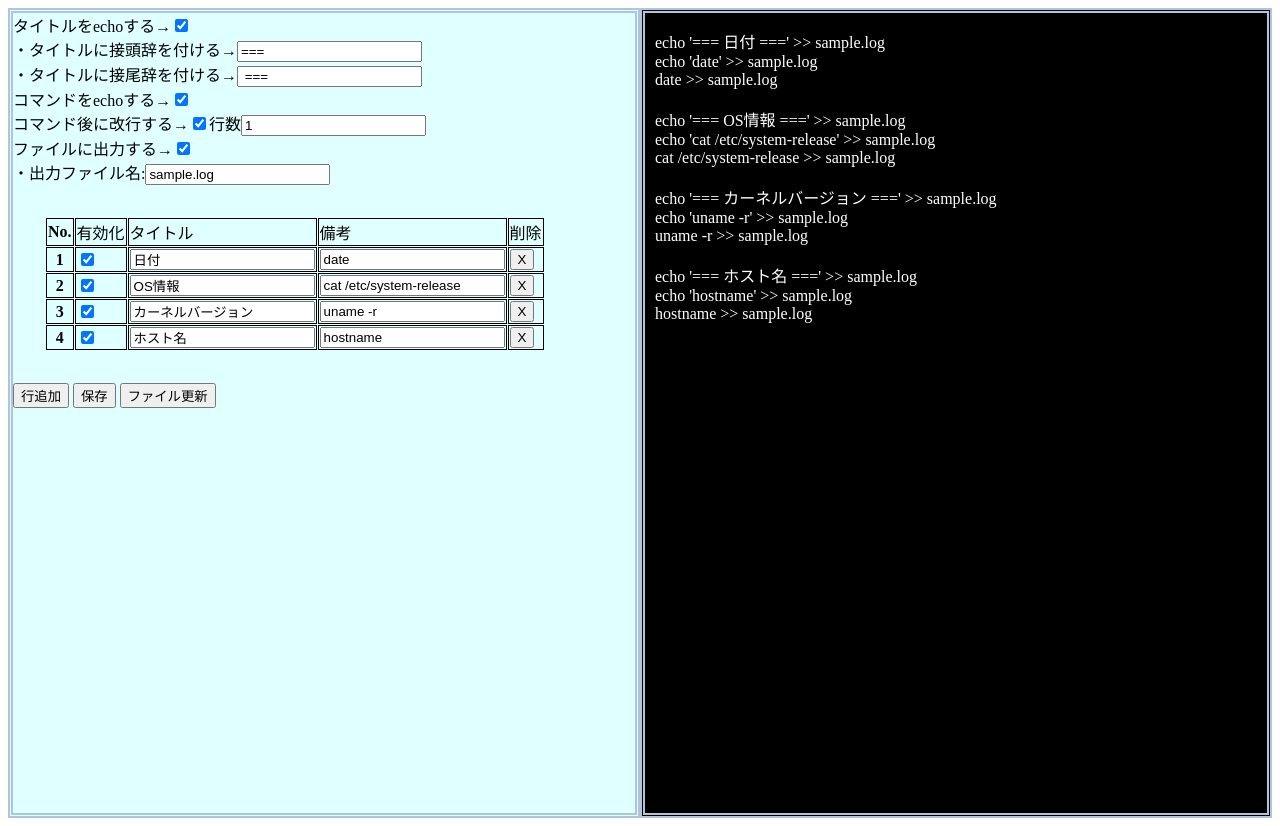
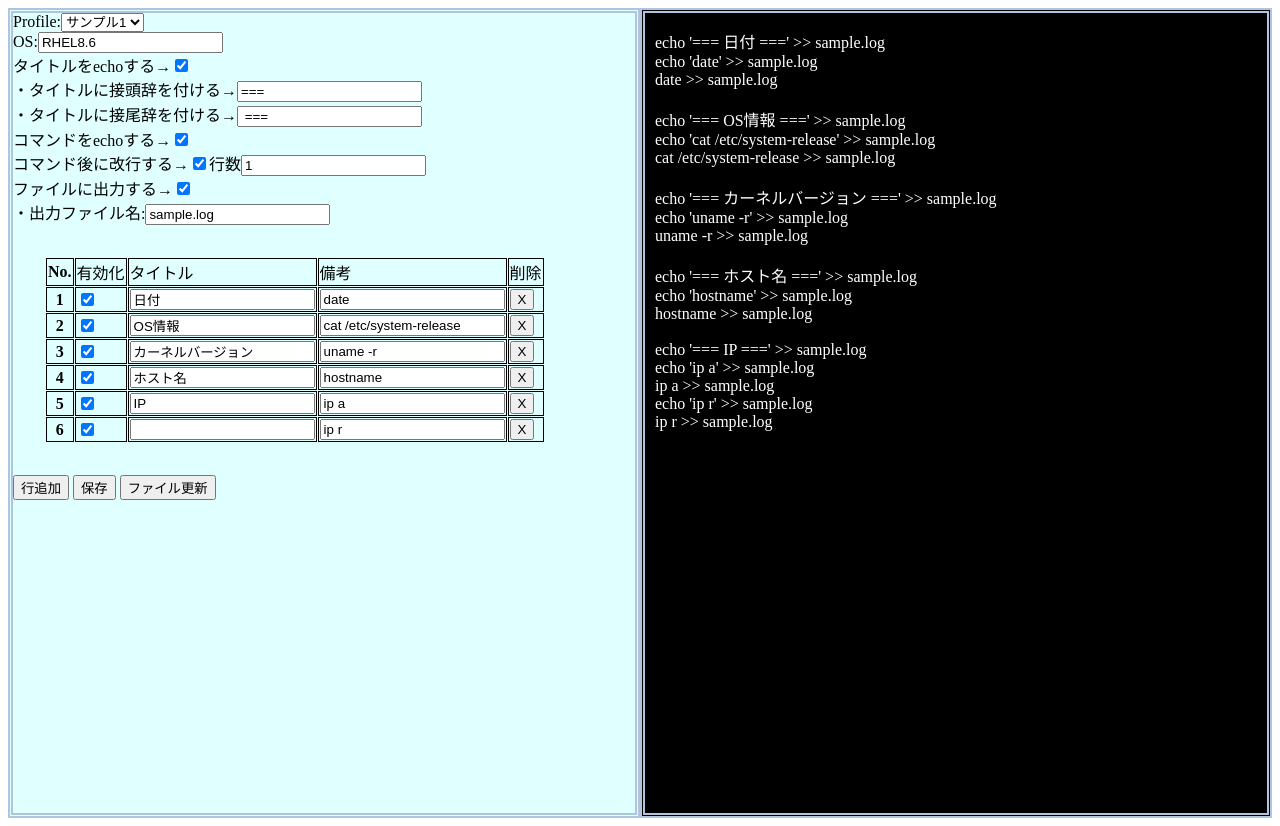
Before and after one commit to nkymriy/script_editor, a plain HTML site: page main.html in a window 1280 px wide. Drawn offline with Linux system fonts and the light colour scheme.

Commit message:
UPDATE Profile機能を追加

```diff
--- a/data.json
+++ b/data.json
@@ -1 +1 @@
-{"items":[{"os":"RHEL8.6","commands":[{"id":1,"enabled":true,"title":"日付","command":"date"},{"id":2,"enabled":true,"title":"OS情報","command":"cat /etc/system-release"},{"id":3,"enabled":true,"title":"カーネルバージョン","command":"uname -r"},{"id":4,"enabled":true,"title":"ホスト名","command":"hostname"}]}]}
+{"items":[{"profile":"サンプル1","os":"RHEL8.6","commands":[{"id":1,"enabled":true,"title":"日付","command":"date"},{"id":2,"enabled":true,"title":"OS情報","command":"cat /etc/system-release"},{"id":3,"enabled":true,"title":"カーネルバージョン","command":"uname -r"},{"id":4,"enabled":true,"title":"ホスト名","command":"hostname"},{"id":5,"enabled":true,"title":"IP","command":"ip a"},{"id":6,"enabled":true,"title":"","command":"ip r"}]},{"profile":"サンプル2","os":"EXAMPLE","commands":[{"id":1,"enabled":true,"title":"日付","command":"date"},{"id":2,"enabled":true,"title":"ログ表示","command":"cat /var/log/messages"}]}]}
--- a/js/script.js
+++ b/js/script.js
@@ -1,5 +1,6 @@
 const jsonFile = 'data.json';
 let jsonData = {};
+let selectProfile;
 
 $(window).on("load", function () {
 	readJson();
@@ -34,6 +35,8 @@ function initialize() {
 	$("input[data-command='delete']").off("click");
 	$("input[data-command='delete']").on("click", function () { deleteRow($(this)); });
 
+	$("#profile-list").off("change");
+	$("#profile-list").on("change", function () { changeProfile() });
 	update()
 }
 
@@ -56,7 +59,7 @@ function updateConsole() {
 		let isOutputFile = $("#is-output-file").is(":checked");
 		let row = $(this).data();
 		// タイトルecho
-		if(row.title && $("#is-echo-title").is(":checked")){
+		if (row.title && $("#is-echo-title").is(":checked")) {
 			command += `echo '${$("#echo-title-before").val()}${row.title}${$("#echo-title-after").val()}'`
 			// ファイル出力
 			if (isOutputFile) {
@@ -66,7 +69,7 @@ function updateConsole() {
 		}
 
 		// コマンドecho
-		if(row.command && $("#is-echo-command").is(":checked")){
+		if (row.command && $("#is-echo-command").is(":checked")) {
 			command += `echo '${row.command}'`
 			// ファイル出力
 			if (isOutputFile) {
@@ -76,17 +79,18 @@ function updateConsole() {
 		}
 
 		// コマンド取得
-		command += $(this).find("[data-type='command']").val();
-
-		// ファイル出力
-		if (isOutputFile) {
-			command += " >> " + output_file;
+		if (row.command) {
+			command += $(this).find("[data-type='command']").val();
+			// ファイル出力
+			if (isOutputFile) {
+				command += " >> " + output_file;
+			}
 		}
 
 		// 最終行の場合に改行 or 次行にタイトルが入力されている場合に改行
-		let nextRow = $(`[data-id='${row.id +1}']`).data();
-		if(!nextRow || nextRow && nextRow.title != ""){
-			if($("#is-after-newline").is(":checked")){
+		let nextRow = $(`[data-id='${row.id + 1}']`).data();
+		if (!nextRow || nextRow && nextRow.title != "") {
+			if ($("#is-after-newline").is(":checked")) {
 				command += `<br>`.repeat($("#after-newline-count").val());
 			}
 		}
@@ -130,7 +134,7 @@ function saveJson() {
 	let jsonItem = tableToDict();
 	console.log(jsonItem);
 	jsonData.items.forEach(function (item, index) {
-		if (item.os == "RHEL8.6") {
+		if (item.profile == selectProfile) {
 			jsonData.items[index] = jsonItem;
 			// return falseでforEachから break;
 			return false;
@@ -140,7 +144,8 @@ function saveJson() {
 
 function tableToDict() {
 	let dict = {};
-	dict["os"] = "RHEL8.6"
+	dict["profile"] = selectProfile;
+	dict["os"] = $("#os-name").val();
 
 	let commands = [];
 	$("#command-table").find(".row").each(function () {
@@ -161,8 +166,29 @@ function readJson() {
 	$.getJSON(jsonFile)
 		.then(function (json) {
 			jsonData = json;
+			// 先にProfileを埋める(1回だけ)
 			for (const item of jsonData.items) {
-				if (item.os == "RHEL8.6") {
+				if($(`#profile-list option[data-profile='${item.profile}']`).length == 0){
+					$("#profile-list").append($(`<option data-profile='${item.profile}'>`).html(item.profile).val(item.profile));
+				}
+
+				// Getparamで選択されていない場合
+				if(!new URL(location.href).searchParams.get("profile")){
+					let profile = $("#profile-list option:selected").val();
+					history.replaceState("","",`?profile=${profile}`);
+				}
+			}
+
+			for (const item of jsonData.items) {
+				let profile = new URL(location.href).searchParams.get("profile");
+
+				if (item.profile == profile) {
+					selectProfile = item.profile;
+
+					// getパラメータを更新
+					history.replaceState("","",`?profile=${item.profile}`);
+
+					$("#os-name").val(item.os);
 					var index = 1;
 					for (const command of item.commands) {
 						var tr =
@@ -181,6 +207,14 @@ function readJson() {
 			initialize();
 		});
 	return;
+}
+
+function changeProfile(){
+	let newProfile = $("#profile-list option:selected").val()
+	history.replaceState("","",`?profile=${newProfile}`);
+	// テーブルをクリア
+	$(".row").remove();
+	readJson();
 }
 
 
--- a/main.html
+++ b/main.html
@@ -14,6 +14,8 @@
 <body>
 	<div class="wrapper">
 		<div class="column left-column">
+			Profile:<select id="profile-list"></select><br>
+			OS:<input type="text" id="os-name"><br>
 			タイトルをechoする→<input type="checkbox" id="is-echo-title" checked><br>
 			・タイトルに接頭辞を付ける→<input type="input" id="echo-title-before" value="=== "><br>
 			・タイトルに接尾辞を付ける→<input type="input" id="echo-title-after" value=" ==="><br>
```
